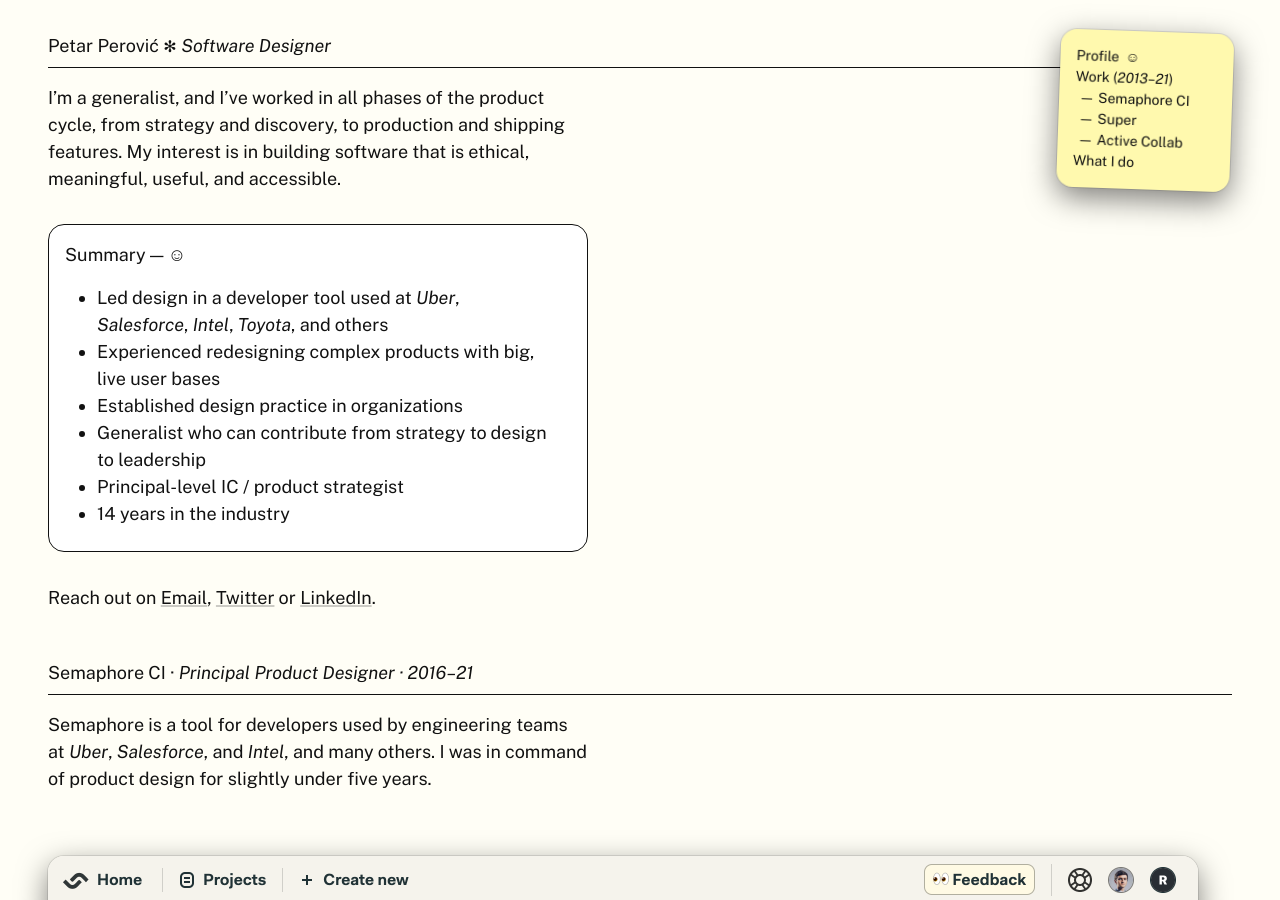
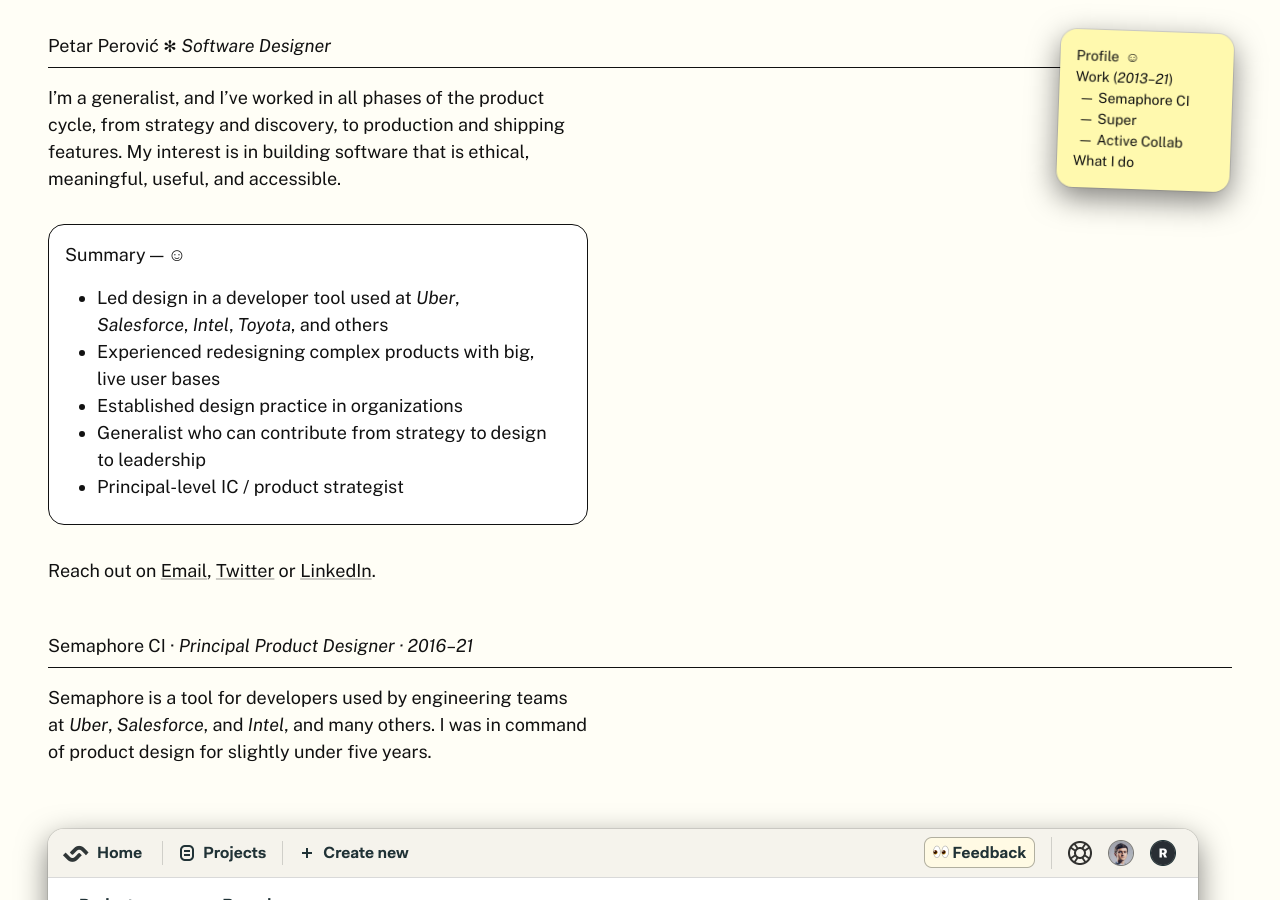
Before and after one commit to ropsii/ropsii.github.io, a Jekyll site: the page built from work.html, in a window 1280 px wide and 900 px high. Built offline with Jekyll 4.4.1, drawn with Linux system fonts in a browser that asks for light colours; comment, search, counter and statistics services are not loaded.

Commit message:
update work words

```diff
--- a/_layouts/work.html
+++ b/_layouts/work.html
@@ -129,7 +129,6 @@
                         <li>Established design practice in organizations</li>
                         <li>Generalist who can contribute from strategy to design to leadership</li>
                         <li>Principal-level IC / product strategist</li>
-                        <li>14 years in the industry</li>
                     </ul>
                 </div>
 
```
